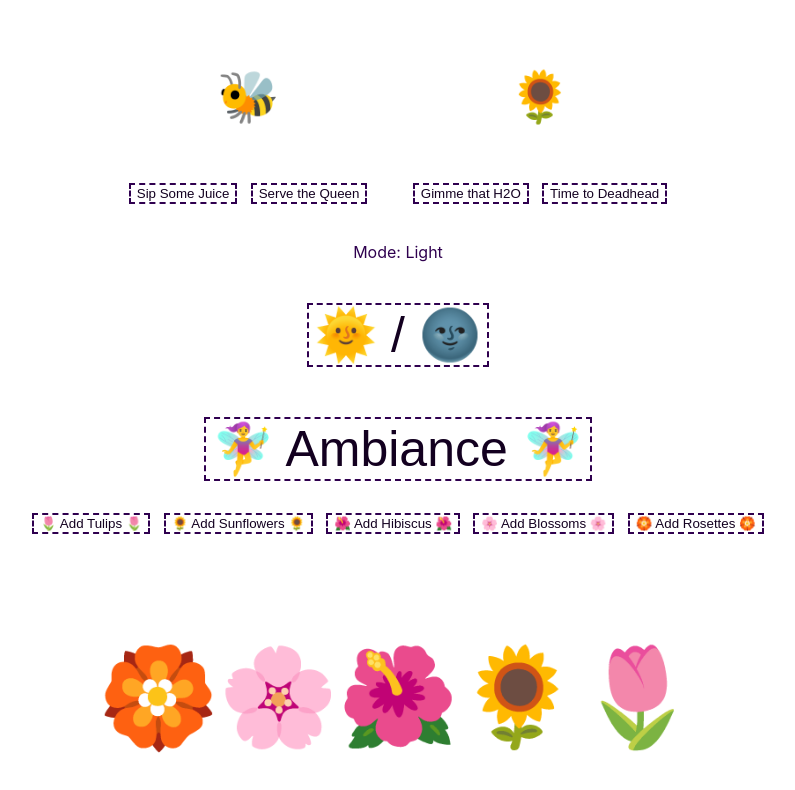
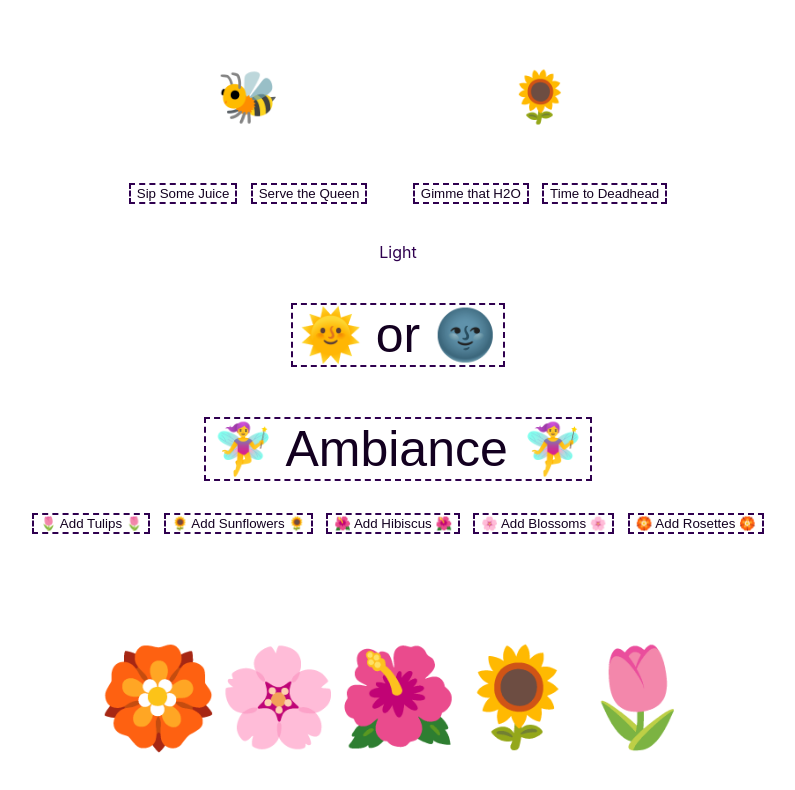
Before and after one commit to amayamaya/busy-garden, a React (Create React App) app: page / in a window 1280 px wide. Shown: the top 790 px of the page, without its empty margins (242-1037 px from the left). Built offline with nearby package versions, Linux system fonts and the light colour scheme.

Commit message:
dark mode test passing

```diff
--- a/src/App.js
+++ b/src/App.js
@@ -40,7 +40,6 @@ function App() {
   }
 
   function handleModeToggleClick() {
-    stopSound();
     setMode(!mode);
   }
 
@@ -52,6 +51,7 @@ function App() {
   }
 
   function playSound() {
+    stopSound();
     if (mode) {
       nightAudio.play();
     } else {
--- a/src/DarkMode.js
+++ b/src/DarkMode.js
@@ -3,9 +3,9 @@ import React from 'react';
 export default function DarkMode({ mode, onClick, playSound, buttonSize }) {
   return (
     <div className="dayOrNight">
-      <p>Mode: {mode === true ? 'Dark' : 'Light'}</p>
+      <p>{mode === true ? 'Dark' : 'Light'}</p>
       <button style={{ fontSize: `${buttonSize}px` }} onClick={onClick}>
-        🌞 / 🌚
+        🌞 or 🌚
       </button>
       <button style={{ fontSize: `${buttonSize}px` }} onClick={playSound}>
         🧚‍♀️ Ambiance 🧚‍♀️
```
Also changed, not shown: 1 other file (tests, documents, lock files or other folders).
